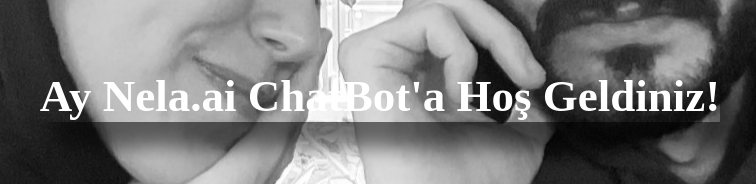
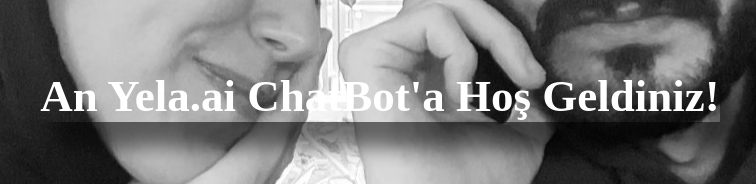
Before and after one commit to tolgaugurlu/AnYela-ChatBot, a plain HTML site: page index.html in a window 1280 px wide. Shown: the part 262-446 px from the top of the page, 260-1016 px from the left. Drawn offline with Linux system fonts and the light colour scheme.

Commit message:
Update index.html

```diff
--- a/index.html
+++ b/index.html
@@ -9,7 +9,7 @@
   <body>
     <div id="start-screen" class="container">
       <div class="username-form">
-        <h2>Ay Nela.ai ChatBot'a Hoş Geldiniz!</h2>
+        <h2>An Yela.ai ChatBot'a Hoş Geldiniz!</h2>
           <button id="start-button" class="username-submit">Sohbete Başla</button>
         </div>
       </div>
```
